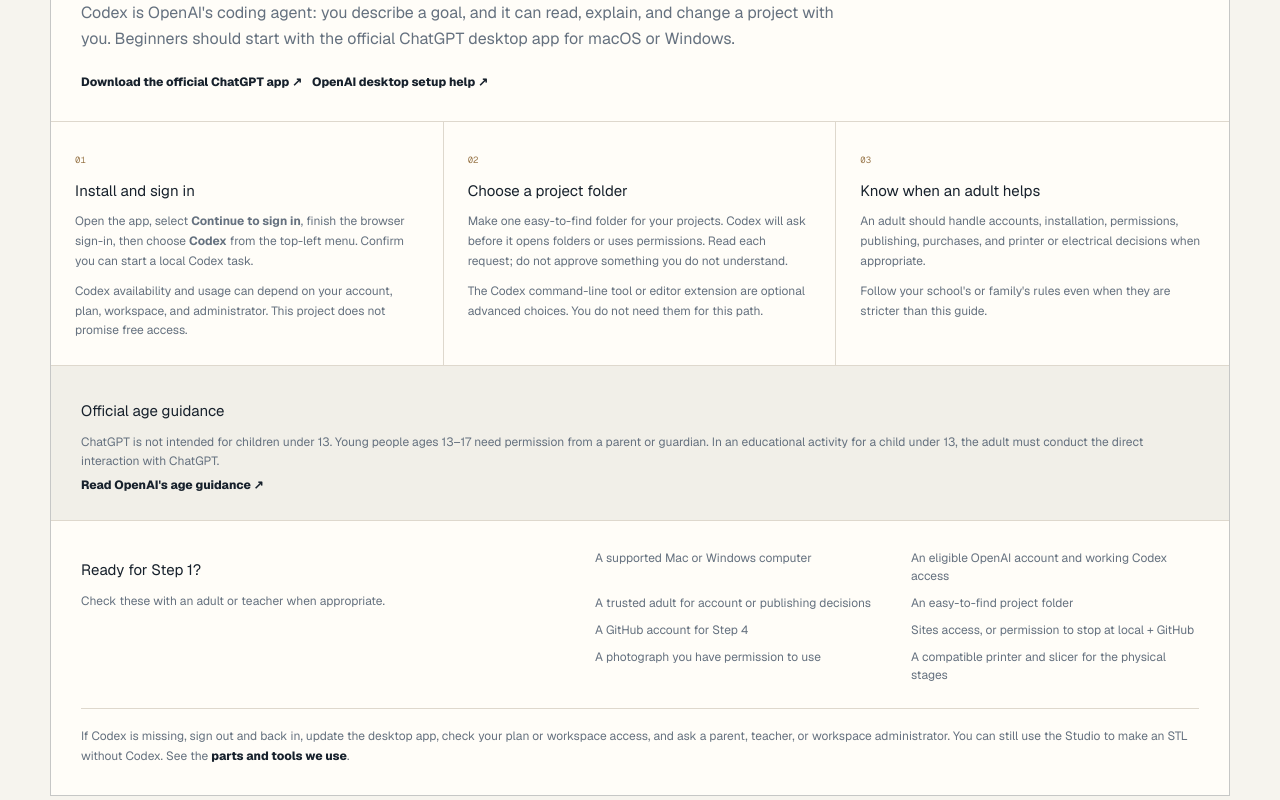
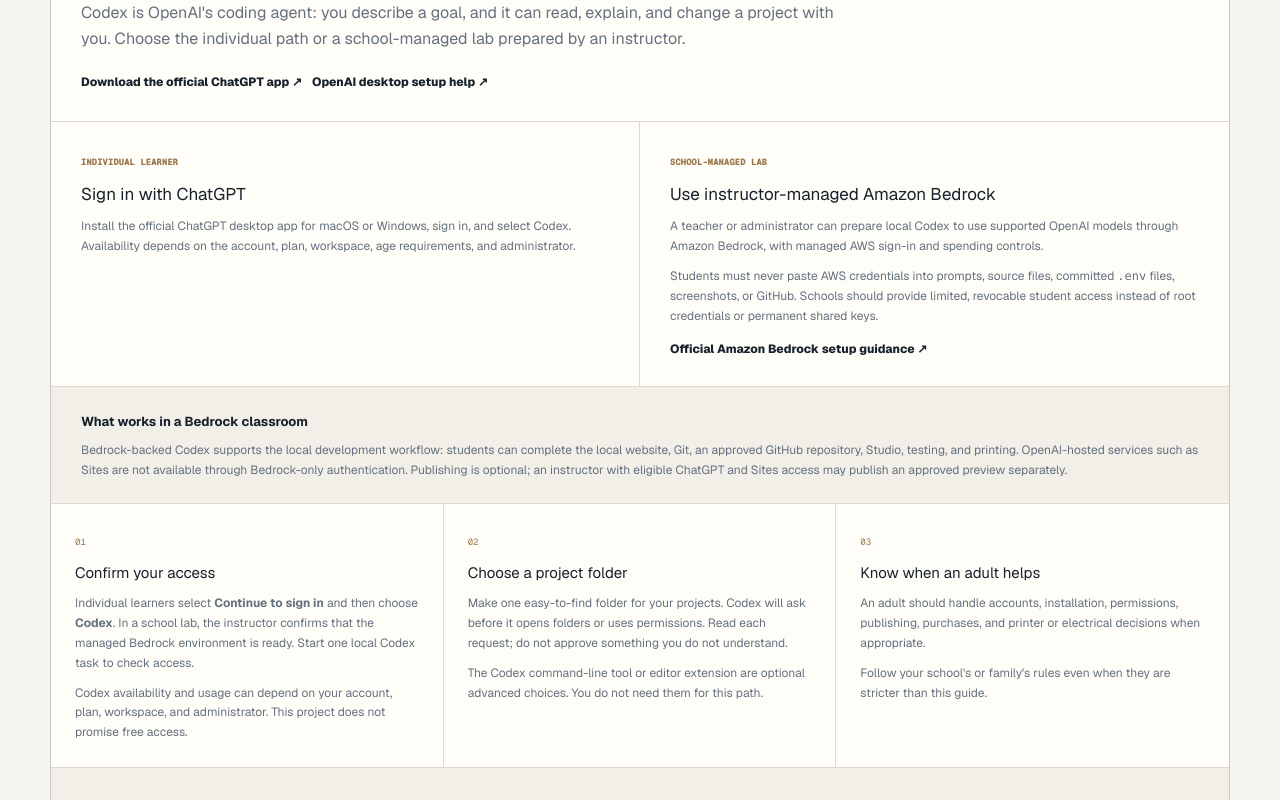
Before and after one commit to prichardsondev/no-dark-nights, a Next.js app: page /learn in a window 1280 px wide. Shown: the part 680-1480 px from the top of the page. Built offline with nearby package versions, Linux system fonts and the light colour scheme.

Commit message:
Clarify ownership and classroom Codex access

```diff
--- a/app/globals.css
+++ b/app/globals.css
@@ -1836,6 +1836,71 @@
   border-top: 1px solid var(--line);
 }
 
+.codex-paths {
+  display: grid;
+  grid-template-columns: repeat(2, minmax(0, 1fr));
+  border-top: 1px solid var(--line);
+}
+
+.codex-paths article {
+  padding: 26px 30px;
+  border-right: 1px solid var(--line);
+}
+
+.codex-paths article:last-child {
+  border-right: 0;
+}
+
+.codex-paths article > span {
+  color: #9a784c;
+  font-family: var(--font-geist-mono), monospace;
+  font-size: 9px;
+  font-weight: 800;
+  text-transform: uppercase;
+}
+
+.codex-paths h3 {
+  margin: 10px 0;
+  font-size: 17px;
+}
+
+.codex-paths p {
+  margin: 0;
+  color: var(--muted);
+  font-size: 12px;
+  line-height: 1.65;
+}
+
+.codex-paths p + p {
+  margin-top: 10px;
+}
+
+.codex-paths a {
+  display: inline-block;
+  margin-top: 14px;
+  color: var(--ink);
+  font-size: 12px;
+  font-weight: 780;
+  text-underline-offset: 3px;
+}
+
+.bedrock-boundary {
+  padding: 22px 30px;
+  border-top: 1px solid var(--line);
+  background: #f1efe8;
+}
+
+.bedrock-boundary strong {
+  font-size: 13px;
+}
+
+.bedrock-boundary p {
+  margin: 8px 0 0;
+  color: var(--muted);
+  font-size: 12px;
+  line-height: 1.65;
+}
+
 .setup-grid article {
   padding: 24px;
   border-right: 1px solid var(--line);
@@ -2726,6 +2791,7 @@
   }
 
   .setup-grid,
+  .codex-paths,
   .readiness-card,
   .lesson-checkpoints,
   .lesson-finish,
@@ -2739,6 +2805,15 @@
     border-bottom: 1px solid var(--line);
   }
 
+  .codex-paths article {
+    border-right: 0;
+    border-bottom: 1px solid var(--line);
+  }
+
+  .codex-paths article:last-child {
+    border-bottom: 0;
+  }
+
   .setup-grid article:last-child {
     border-bottom: 0;
   }
--- a/app/learn/page.tsx
+++ b/app/learn/page.tsx
@@ -52,8 +52,8 @@
             <h2 id="setup-title">Set Up Your Tools</h2>
             <p>
               Codex is OpenAI&apos;s coding agent: you describe a goal, and it
-              can read, explain, and change a project with you. Beginners should
-              start with the official ChatGPT desktop app for macOS or Windows.
+              can read, explain, and change a project with you. Choose the
+              individual path or a school-managed lab prepared by an instructor.
             </p>
             <div className="setup-links">
               <a
@@ -72,15 +72,60 @@
               </a>
             </div>
           </div>
+          <div className="codex-paths" aria-label="Two ways to access Codex">
+            <article>
+              <span>Individual learner</span>
+              <h3>Sign in with ChatGPT</h3>
+              <p>
+                Install the official ChatGPT desktop app for macOS or Windows,
+                sign in, and select Codex. Availability depends on the account,
+                plan, workspace, age requirements, and administrator.
+              </p>
+            </article>
+            <article>
+              <span>School-managed lab</span>
+              <h3>Use instructor-managed Amazon Bedrock</h3>
+              <p>
+                A teacher or administrator can prepare local Codex to use
+                supported OpenAI models through Amazon Bedrock, with managed
+                AWS sign-in and spending controls.
+              </p>
+              <p>
+                Students must never paste AWS credentials into prompts, source
+                files, committed <code>.env</code> files, screenshots, or
+                GitHub. Schools should provide limited, revocable student access
+                instead of root credentials or permanent shared keys.
+              </p>
+              <a
+                href="https://learn.chatgpt.com/docs/amazon-bedrock"
+                target="_blank"
+                rel="noopener noreferrer"
+              >
+                Official Amazon Bedrock setup guidance ↗
+              </a>
+            </article>
+          </div>
+          <div className="bedrock-boundary">
+            <strong>What works in a Bedrock classroom</strong>
+            <p>
+              Bedrock-backed Codex supports the local development workflow:
+              students can complete the local website, Git, an approved GitHub
+              repository, Studio, testing, and printing. OpenAI-hosted services
+              such as Sites are not available through Bedrock-only
+              authentication. Publishing is optional; an instructor with
+              eligible ChatGPT and Sites access may publish an approved preview
+              separately.
+            </p>
+          </div>
           <div className="setup-grid">
             <article>
               <span>01</span>
-              <h3>Install and sign in</h3>
+              <h3>Confirm your access</h3>
               <p>
-                Open the app, select <strong>Continue to sign in</strong>,
-                finish the browser sign-in, then choose <strong>Codex</strong>{" "}
-                from the top-left menu. Confirm you can start a local Codex
-                task.
+                Individual learners select <strong>Continue to sign in</strong>{" "}
+                and then choose <strong>Codex</strong>. In a school lab, the
+                instructor confirms that the managed Bedrock environment is
+                ready. Start one local Codex task to check access.
               </p>
               <p>
                 Codex availability and usage can depend on your account, plan,
@@ -138,19 +183,26 @@
             </div>
             <ul>
               <li>A supported Mac or Windows computer</li>
-              <li>An eligible OpenAI account and working Codex access</li>
+              <li>
+                Working Codex access through ChatGPT or an instructor-managed
+                Amazon Bedrock environment
+              </li>
               <li>A trusted adult for account or publishing decisions</li>
               <li>An easy-to-find project folder</li>
-              <li>A GitHub account for Step 4</li>
+              <li>
+                A learner GitHub account or approved teacher/school repository
+                for Step 4
+              </li>
               <li>Sites access, or permission to stop at local + GitHub</li>
               <li>A photograph you have permission to use</li>
               <li>A compatible printer and slicer for the physical stages</li>
             </ul>
             <p className="setup-trouble">
               If Codex is missing, sign out and back in, update the desktop app,
-              check your plan or workspace access, and ask a parent, teacher, or
-              workspace administrator. You can still use the Studio to make an
-              STL without Codex. See the{" "}
+              check your plan or workspace access, or ask the instructor to
+              check the managed Bedrock environment. Ask a parent, teacher, or
+              workspace administrator instead of guessing. You can still use
+              the Studio to make an STL without Codex. See the{" "}
               <Link href="/resources">parts and tools we use</Link>.
             </p>
           </div>
@@ -281,6 +333,11 @@
                 STL and settings note, test report, optional private preview,
                 fit test, finished light, and short reflection.
               </p>
+              <p>
+                Learners finish with a working website they can continue using
+                as a maker portfolio, community-giving project, or foundation
+                for a small creative enterprise.
+              </p>
             </article>
           </div>
           <p className="educator-note">
--- a/app/maker-profile.ts
+++ b/app/maker-profile.ts
@@ -1,7 +1,7 @@
 /*
  * PERSONALIZE THIS FILE FIRST
  *
- * Every deployed copy of No Dark Nights belongs to its maker. Change the
+ * Every deployed No Dark Nights website belongs to its maker. Change the
  * profile, adult-controlled contact link, and example listings below without
  * editing the Lights page components.
  *
--- a/app/page.tsx
+++ b/app/page.tsx
@@ -14,8 +14,8 @@
             <h1>Make a light. Learn how the whole thing works.</h1>
             <p>
               No Dark Nights turns a photo into a printable lithophane. Use the
-              Studio immediately, see lights from this maker, or build your own
-              version of the entire site.
+              Studio immediately, see lights from this maker, or use an AI agent
+              to build your own personalized lithophane website.
             </p>
           </div>
           <div className="opening-actions" aria-label="Start here">
@@ -41,8 +41,9 @@
               <span>03</span>
               <strong>Build Your Own Site</strong>
               <p>
-                Learn AI agents, web development, Git, GitHub, Sites, and 3D
-                printing by creating your own version.
+                Use an AI agent to build, test, and publish your own personalized
+                lithophane website while learning web development, Git, GitHub,
+                Sites, and 3D printing.
               </p>
               <i>Start Learning</i>
             </Link>
@@ -54,9 +55,9 @@
             <span className="site-eyebrow">Use it or build it</span>
             <h2>A real project with two ways in.</h2>
             <p>
-              Anyone can make an STL in the Studio. Learners can go further and
-              build, personalize, test, and publish their own copy with an AI
-              agent guiding each step.
+              Anyone can use the Studio to make an STL. Learners can go further
+              and use an AI agent to turn No Dark Nights into their own
+              personalized, tested, and published lithophane website.
             </p>
           </div>
           <div className="participation-levels">
@@ -92,7 +93,7 @@
           </div>
           <div>
             <p>
-              Each deployed copy belongs to its maker. The owner can offer
+              Each deployed website belongs to its maker. The owner can offer
               lights directly, give them away, and share the complete process:
               the Studio, code, prompts, tests, and lessons.
             </p>
```
Also changed, not shown: app/site-data.ts (+7 -5 lines), 2 other files (tests, documents, lock files or other folders).
